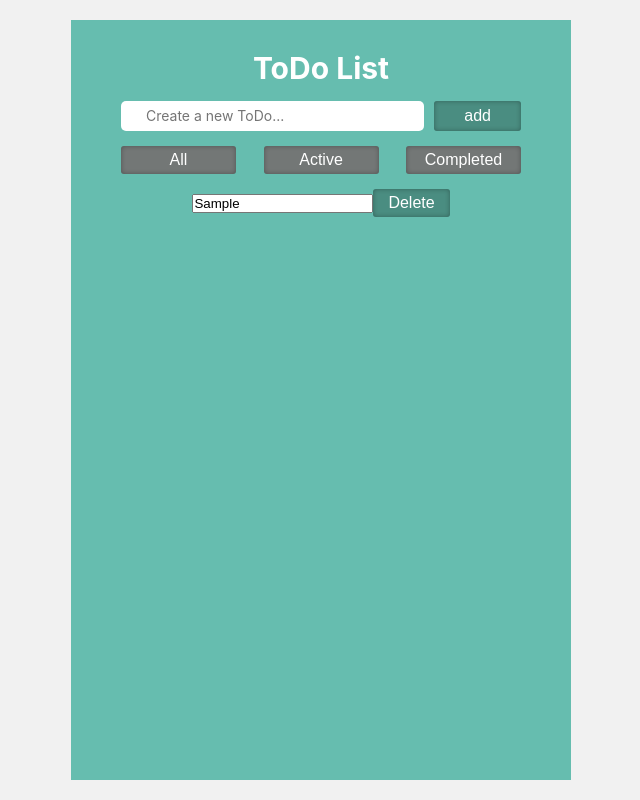
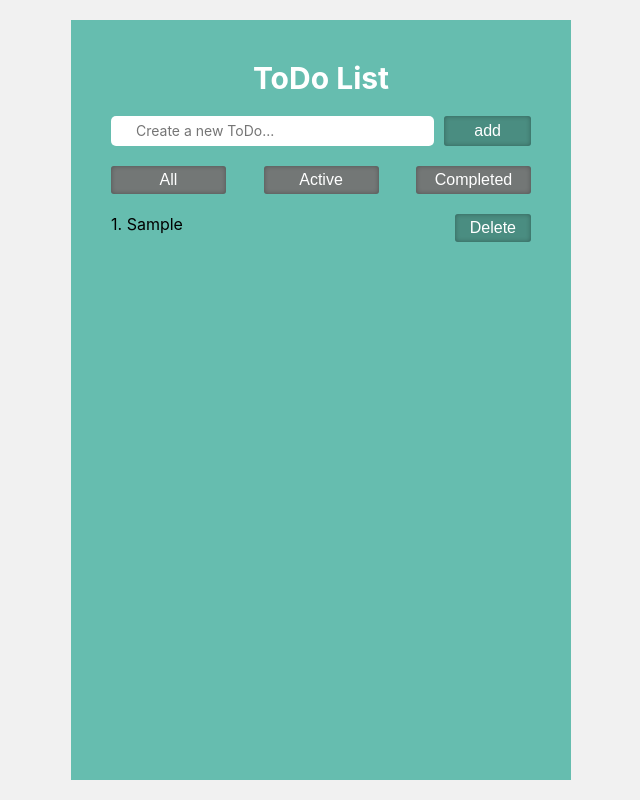
Before and after one commit to JennyTara/To-Do-List, a React (Create React App) app: page / in a window 1280 px wide. Both pictures are taken after typing "Sample" into the empty fields and a click on the button "add". Shown: the whole page, without its empty margins (319-959 px from the left). Built offline with nearby package versions, Linux system fonts and the light colour scheme.

Commit message:
feat: worked with list item and styles

```diff
--- a/src/App.css
+++ b/src/App.css
@@ -1,23 +1,24 @@
 .app-wrapper {
   display: flex;
   justify-content: center;
-  height: calc(100vh - 40px);
-  margin-top: 20px;
+  min-height: 100vh;
+
+
 }
 .app {
   display: flex;
   flex-direction: column;
-  align-items: center;
-  gap: 15px;
+  gap: 20px;
   background-color: #66bdaf;
-  width:500px;
+  width: 500px;
+  padding: 40px;
+  margin-top: 20px;
+  margin-bottom: 20px;
 
-  height: 100%;
 
 }
 .todo-title h1{
   text-align: center;
-  margin-top: 30px;
   font-size: 30px;
   color: #ffffff;
 }
--- a/src/ToDoList.css
+++ b/src/ToDoList.css
@@ -1,8 +1,6 @@
 .add-item-wrapper {
     display: flex;
     gap: 10px;
-    justify-content: center;
-    width: 80%;
 
 }
 .add-item__input {
@@ -21,10 +19,21 @@
 .status-wrapper {
     display: flex;
     justify-content: space-between;
-    gap: 10px;
-    width: 80%;
+    gap:10px;
 
 }
 .status-wrapper .button {
     width: 115px;
 }
+.tasks {
+    display: flex;
+    flex-direction: column;
+    gap: 10px;
+
+}
+.tasks__item {
+    display: flex;
+    gap: 10px;
+    justify-content: space-between;
+
+}
--- a/src/ToDoList.tsx
+++ b/src/ToDoList.tsx
@@ -37,8 +37,8 @@ export default function ToDoList() {
             <div className="tasks">
 
                 {todos.map((todo: string, index: number) => (
-                    <div key={`myToDo-${index}`}>
-                        <input type="text" value={todo} />
+                    <div className="tasks__item" key={`myToDo-${index}`}>
+                        <p>{index+1}. {todo}</p>
                         <Button title="Delete" className="button" onClick={() => handleDelete(index)} />
                     </div>
                 ))}
```
Also changed, not shown: 1 other file (tests, documents, lock files or other folders).
